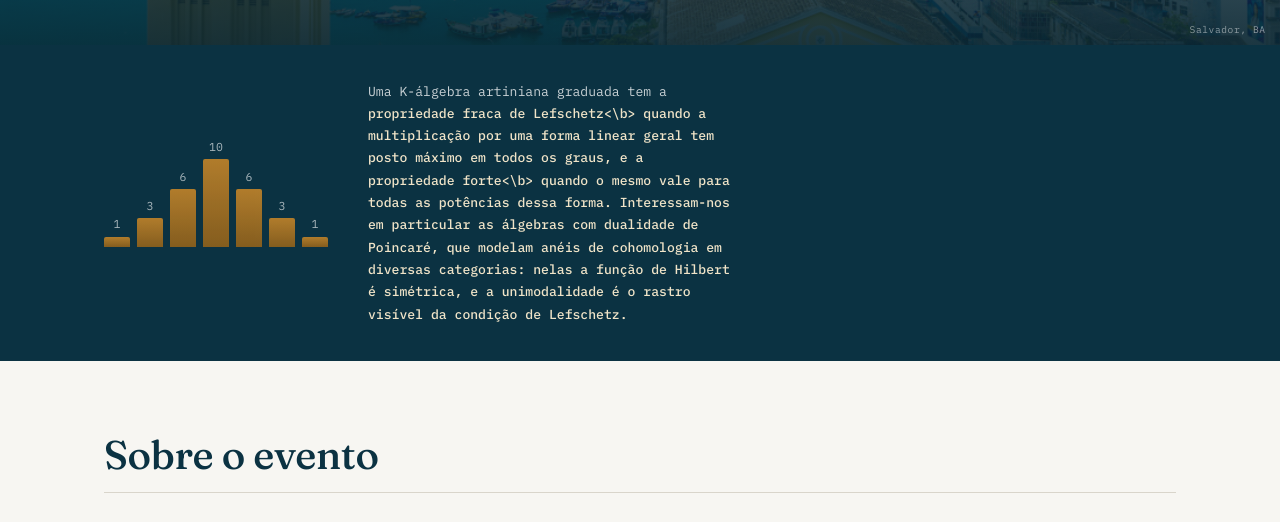
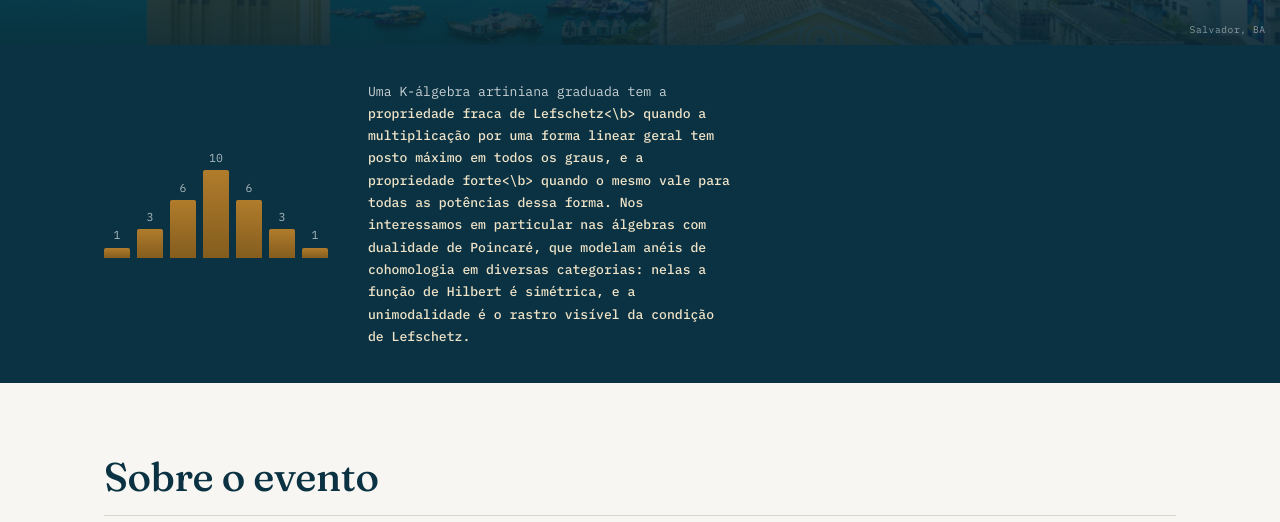
Before and after one commit to charlesalmd/jornadas-lp, a plain HTML site: page index.html in a window 1280 px wide. Shown: the part 702-1224 px from the top of the page. Drawn offline with nearby package versions, Linux system fonts and the light colour scheme; no server answers.

Commit message:
Update paragraph text in index.html

```diff
--- a/index.html
+++ b/index.html
@@ -47,7 +47,7 @@
       <span data-v="3" style="height:33%"></span>
       <span data-v="1" style="height:12%"></span>
     </div>
-    <p>Uma K-álgebra artiniana graduada tem a <b>propriedade fraca de Lefschetz<\b> quando a multiplicação por uma forma linear geral tem posto máximo em todos os graus, e a <b>propriedade forte<\b> quando o mesmo vale para todas as potências dessa forma. Interessam-nos em particular as álgebras com dualidade de Poincaré, que modelam anéis de cohomologia em diversas categorias: nelas a função de Hilbert é simétrica, e a unimodalidade é o rastro visível da condição de Lefschetz.</p>
+    <p>Uma K-álgebra artiniana graduada tem a <b>propriedade fraca de Lefschetz<\b> quando a multiplicação por uma forma linear geral tem posto máximo em todos os graus, e a <b>propriedade forte<\b> quando o mesmo vale para todas as potências dessa forma. Nos interessamos em particular nas álgebras com dualidade de Poincaré, que modelam anéis de cohomologia em diversas categorias: nelas a função de Hilbert é simétrica, e a unimodalidade é o rastro visível da condição de Lefschetz.</p>
   </div>
 </div>
 
```
